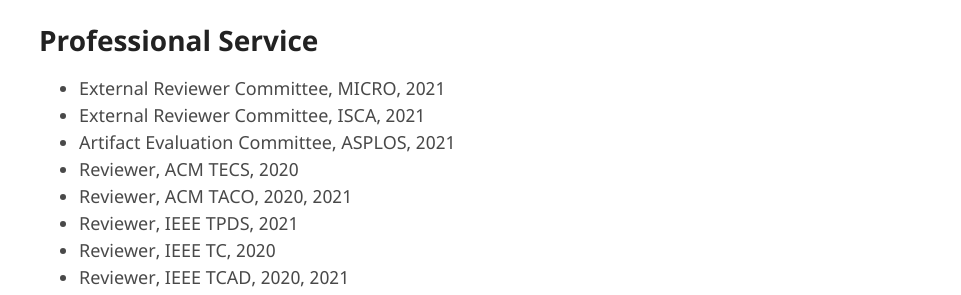
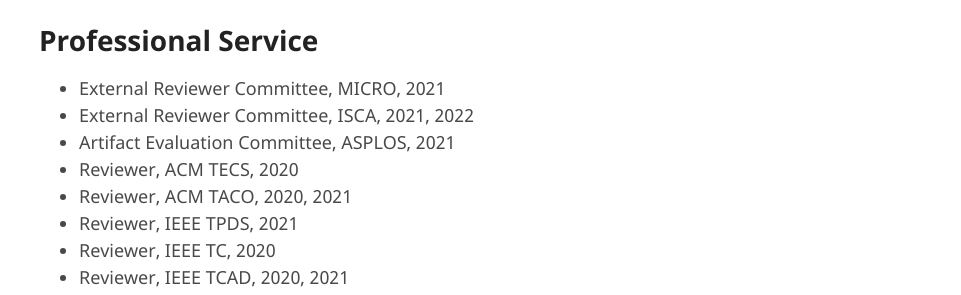
Before and after one commit to ericrxw/xiaoweiren, a Jekyll site: the page built from index.md, in a window 1280 px wide and 900 px high, scrolled down 738 px. Shown: the part 157-452 px from the top of the window, without its empty margins (319-1280 px from the left). Built offline with Jekyll 4.4.1, drawn with Linux system fonts in a browser that asks for light colours; our own code applies the rules of GitHub Pages for plain Markdown files; the repository's description, which GitHub fills in, is left out.

Commit message:
update CV and professional service

```diff
--- a/index.md
+++ b/index.md
@@ -28,7 +28,7 @@
 # Professional Service
 
 * External Reviewer Committee, MICRO, 2021
-* External Reviewer Committee, ISCA, 2021
+* External Reviewer Committee, ISCA, 2021, 2022
 * Artifact Evaluation Committee, ASPLOS, 2021
 * Reviewer, ACM TECS, 2020
 * Reviewer, ACM TACO, 2020, 2021
```
Also changed, not shown: 2 other files.
